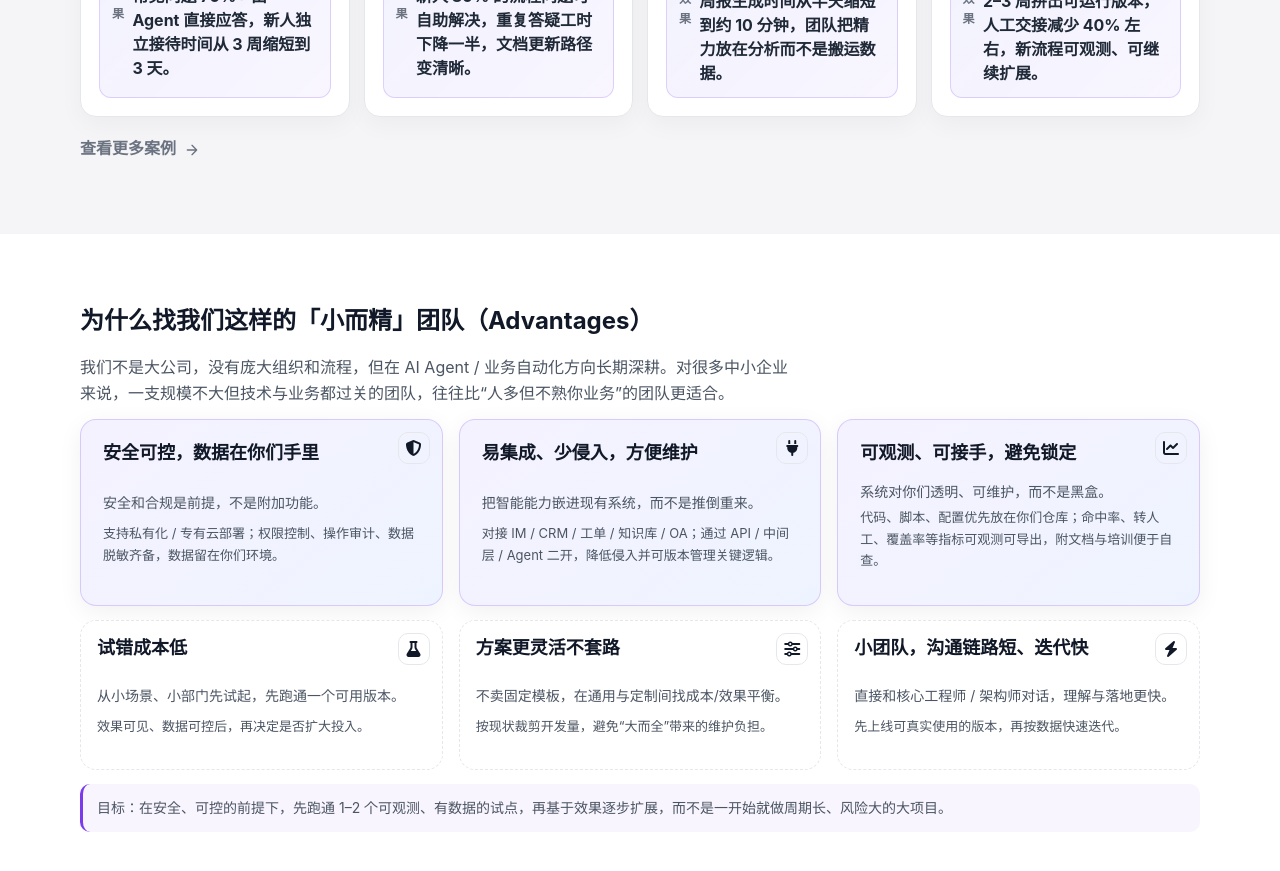
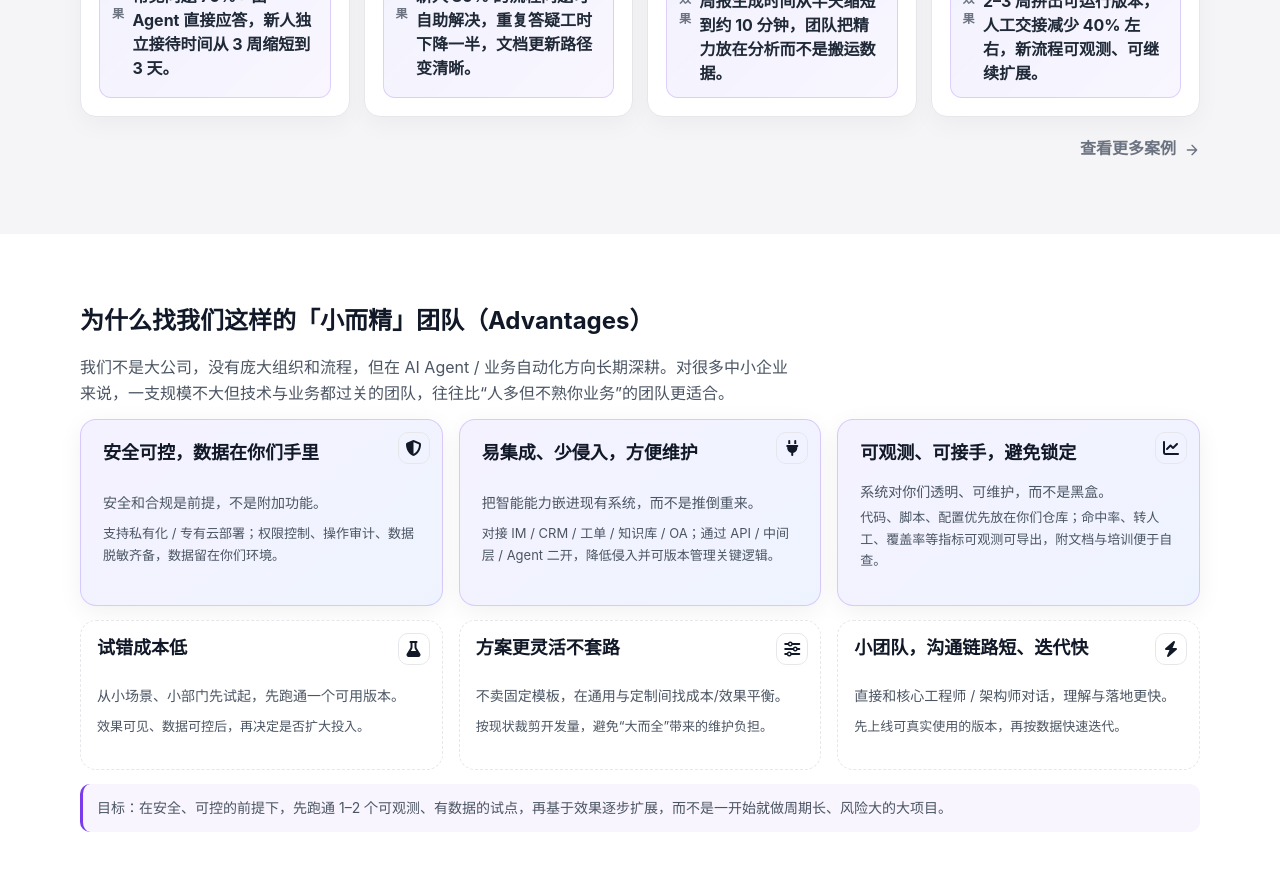
Before and after one commit to Reallier/INTJTech_04, a Nuxt app: page / in a window 1280 px wide. Shown: the part 2120-2991 px from the top of the page. Built offline with nearby package versions, Linux system fonts and the light colour scheme.

Commit message:
style(css): 调整 cases-footer 的对齐方式
- 将 cases-footer 的内容对齐从左对齐改为右对齐
- 修改 justify-content 属性值为 flex-end

```diff
--- a/assets/styles/main.css
+++ b/assets/styles/main.css
@@ -613,7 +613,7 @@ h2.hero-subtitle {
 .cases-footer {
   margin-top: 18px;
   display: flex;
-  justify-content: flex-start;
+  justify-content: flex-end;
 }
 
 .case-more-link {
```
